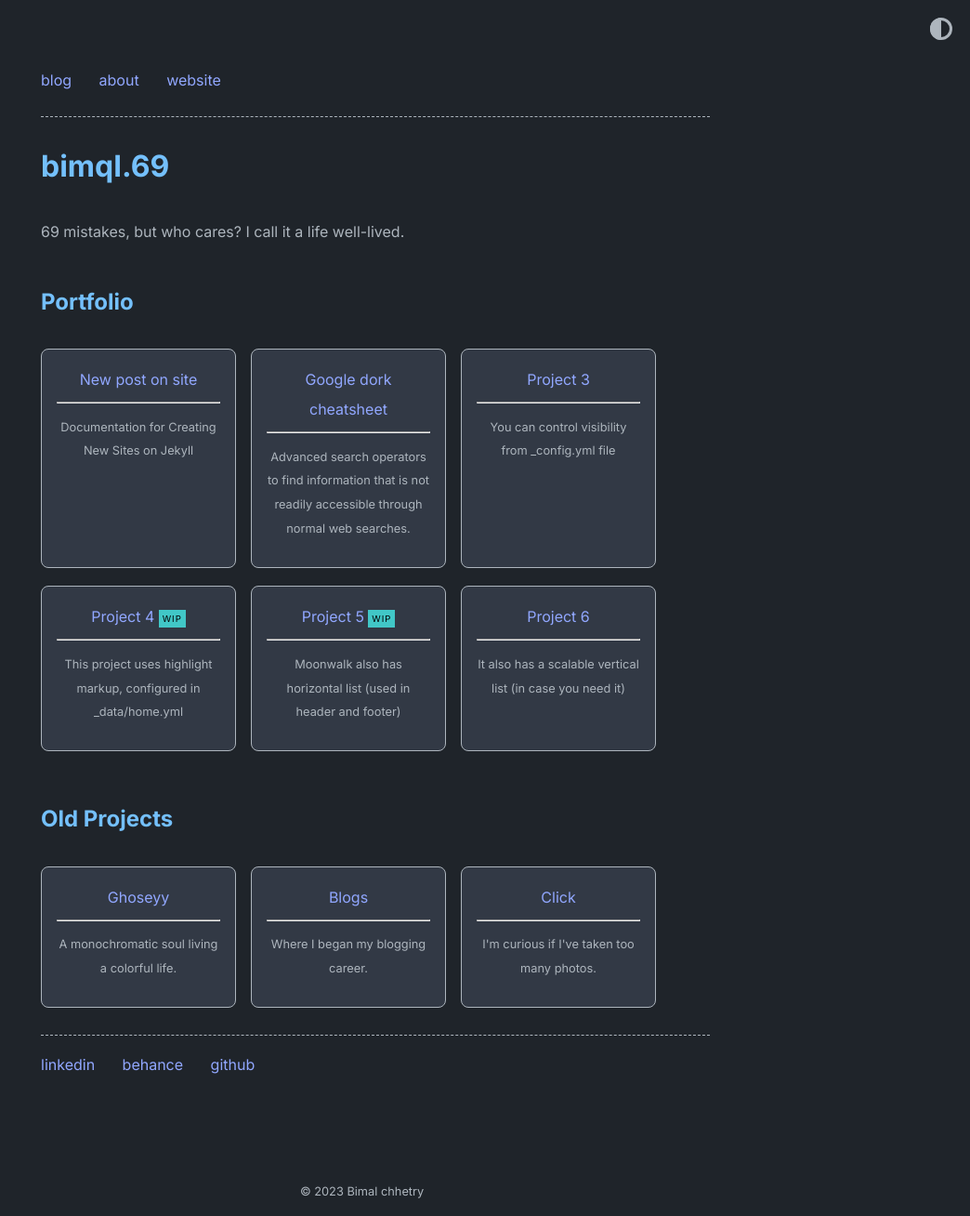
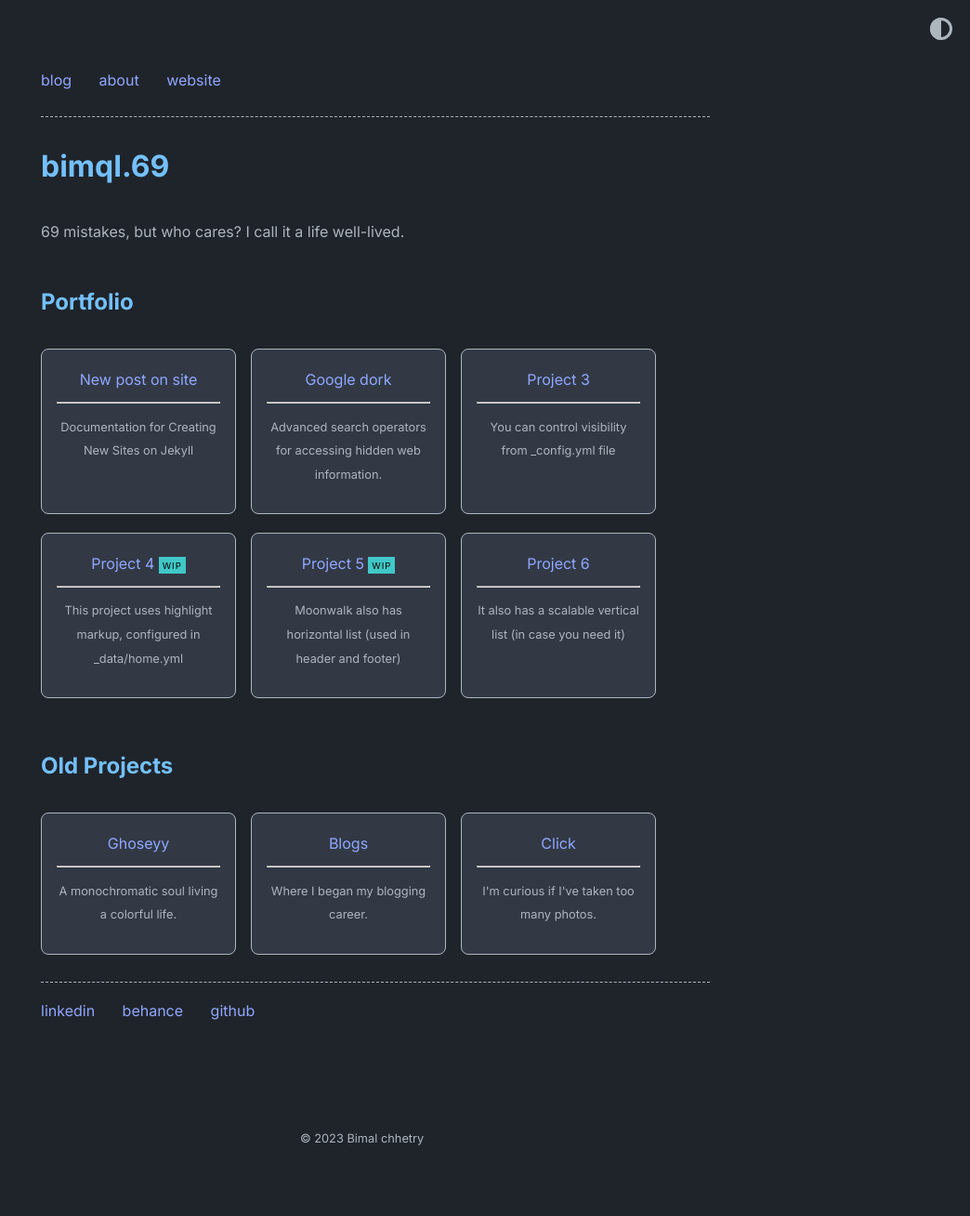
Before and after one commit to ghoseyy/my_blog, a Jekyll site: the page built from index.md, in a window 1280 px wide. Shown: the whole page at 93% size, without its empty margins (236-1280 px from the left). Built offline with Jekyll 4.4.1, drawn with Linux system fonts in a browser that asks for light colours; after the commit the page ends 1250 px from its top, so only the background shows below that.

Commit message:
create a new page content

```diff
--- a/_data/home.yml
+++ b/_data/home.yml
@@ -14,9 +14,9 @@
     desc: Documentation for Creating New Sites on Jekyll
 
 
-  - title: Google dork cheatsheet
+  - title: Google dork
     url: Google-dork-cheatsheet
-    desc: Advanced search operators to find information that is not readily accessible through normal web searches.
+    desc: Advanced search operators for accessing hidden web information.
 
   - title: Project 3
     url: overview-post
```
